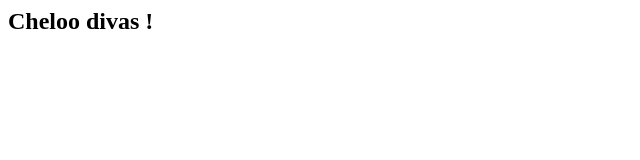
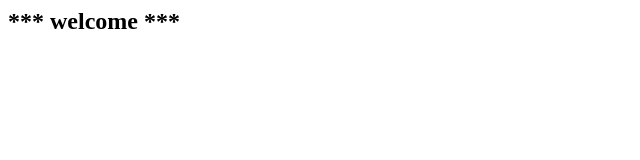
Before and after one commit to rpmori/webappExample, a plain HTML site: page index.html in a window 1280 px wide. Shown: the full height of the page, 0-640 px from the left. Drawn offline with Linux system fonts and the light colour scheme.

Commit message:
for custom domain

```diff
--- a/index.html
+++ b/index.html
@@ -1,8 +1,8 @@
 <html>
 <head>
-<title>Github example</title>
+<title>Home</title>
 </head>
 <body>
-<h2>Cheloo divas !</h2>
+<h2>*** welcome ***</h2>
 </body>
 </html>
```
